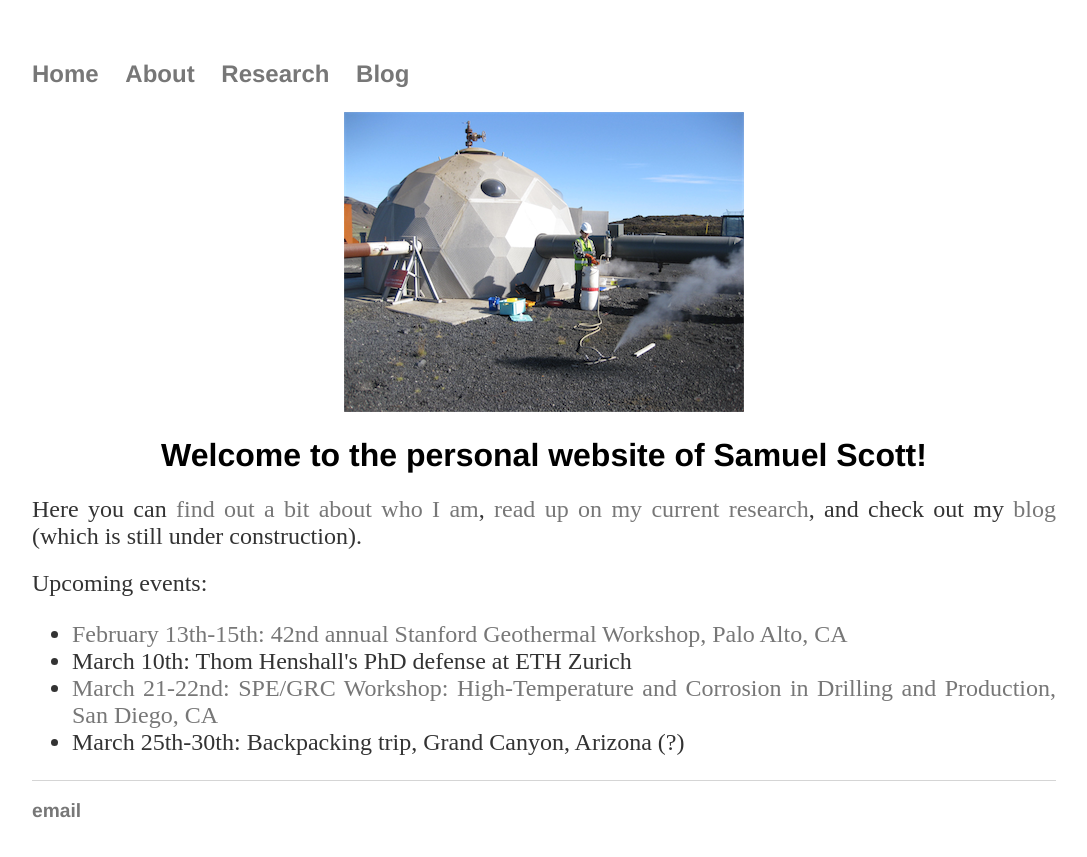
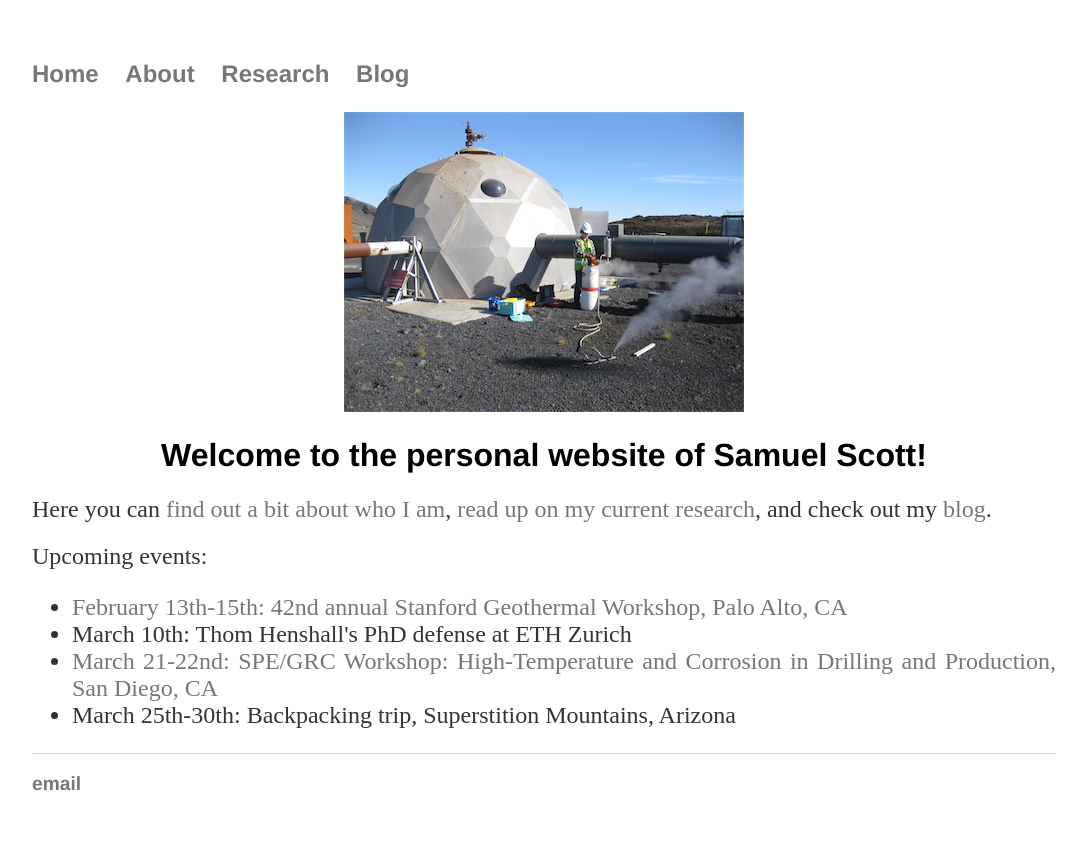
Before and after one commit to two-phaseflow/two-phaseflow.github.io, a Jekyll site: the page built from index.html, in a window 1280 px wide. Shown: the top 857 px of the page, without its empty margins (96-1183 px from the left). Built offline with Jekyll 4.4.1, drawn with Linux system fonts in a browser that asks for light colours.

Commit message:
Update index.html

```diff
--- a/index.html
+++ b/index.html
@@ -8,14 +8,14 @@ title: Samuel Scott's personal website
             title="Fieldwork in Iceland"%}
 	<h1>Welcome to the personal website of Samuel Scott!</h1>
 	<h2>Here you can <a href="/about">find out a bit about who I am</a>, <a href="/research">read up on my current research</a>, and check
-		out my <a href="/blog">blog</a> (which is still under construction). </h2>
+		out my <a href="/blog">blog</a>. </h2>
 
 <h2> Upcoming events:
 <ul>
 <li><a href="https://pangea.stanford.edu/researchgroups/geothermal/stanford-geothermal-workshop">February 13th-15th: 42nd annual Stanford Geothermal Workshop, Palo Alto, CA</a></li>
   <li>March 10th: Thom Henshall's PhD defense at ETH Zurich</li>
   <li><a href="http://www.spe.org/events/en/2017/workshop/17jsnd/about.html">March 21-22nd: SPE/GRC Workshop: High-Temperature and Corrosion in Drilling and Production, San Diego, CA</a></li>
-  <li>March 25th-30th: Backpacking trip, Grand Canyon, Arizona (?)</a></li>
+  <li>March 25th-30th: Backpacking trip, Superstition Mountains, Arizona</a></li>
 </ul>
 </h2>
 
```
